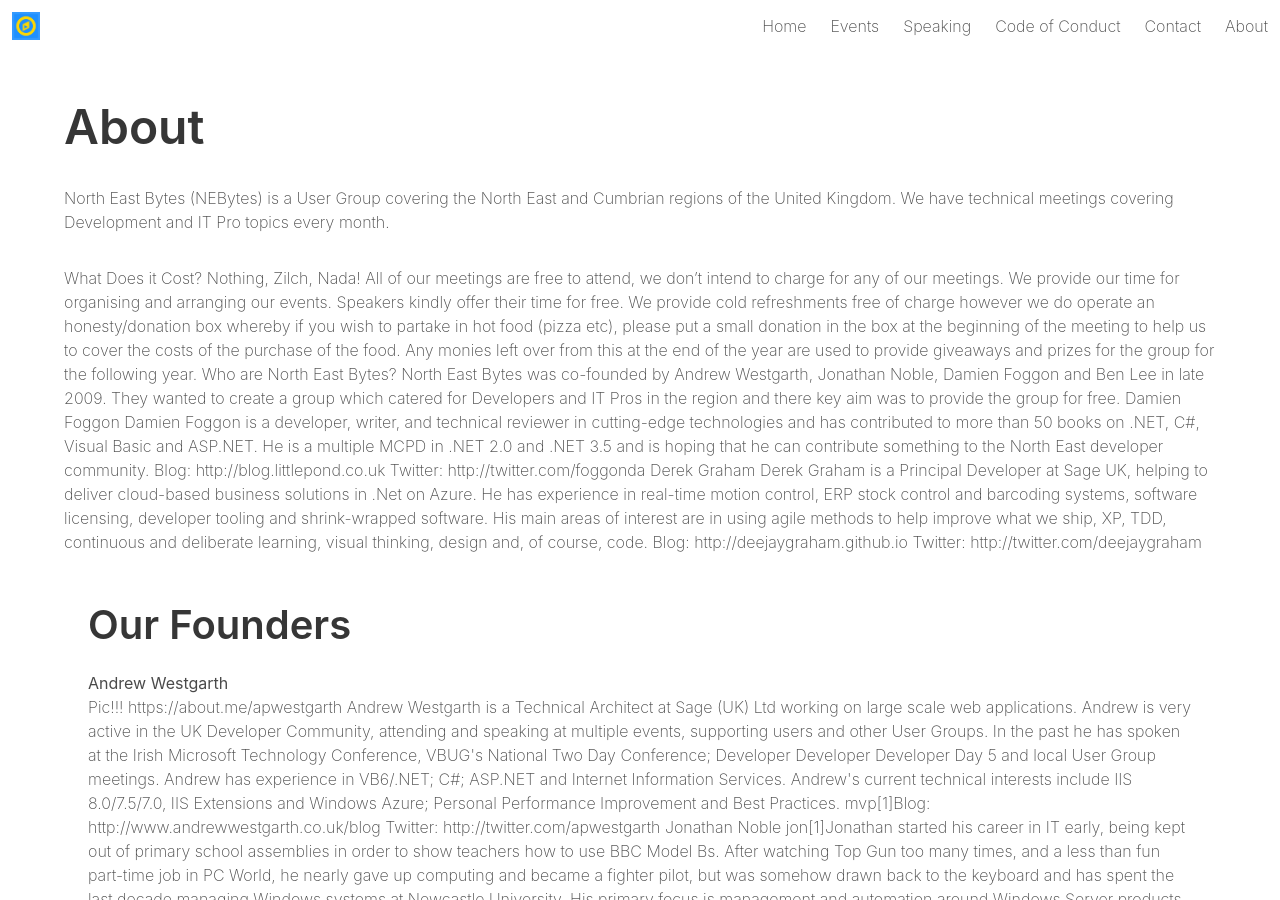
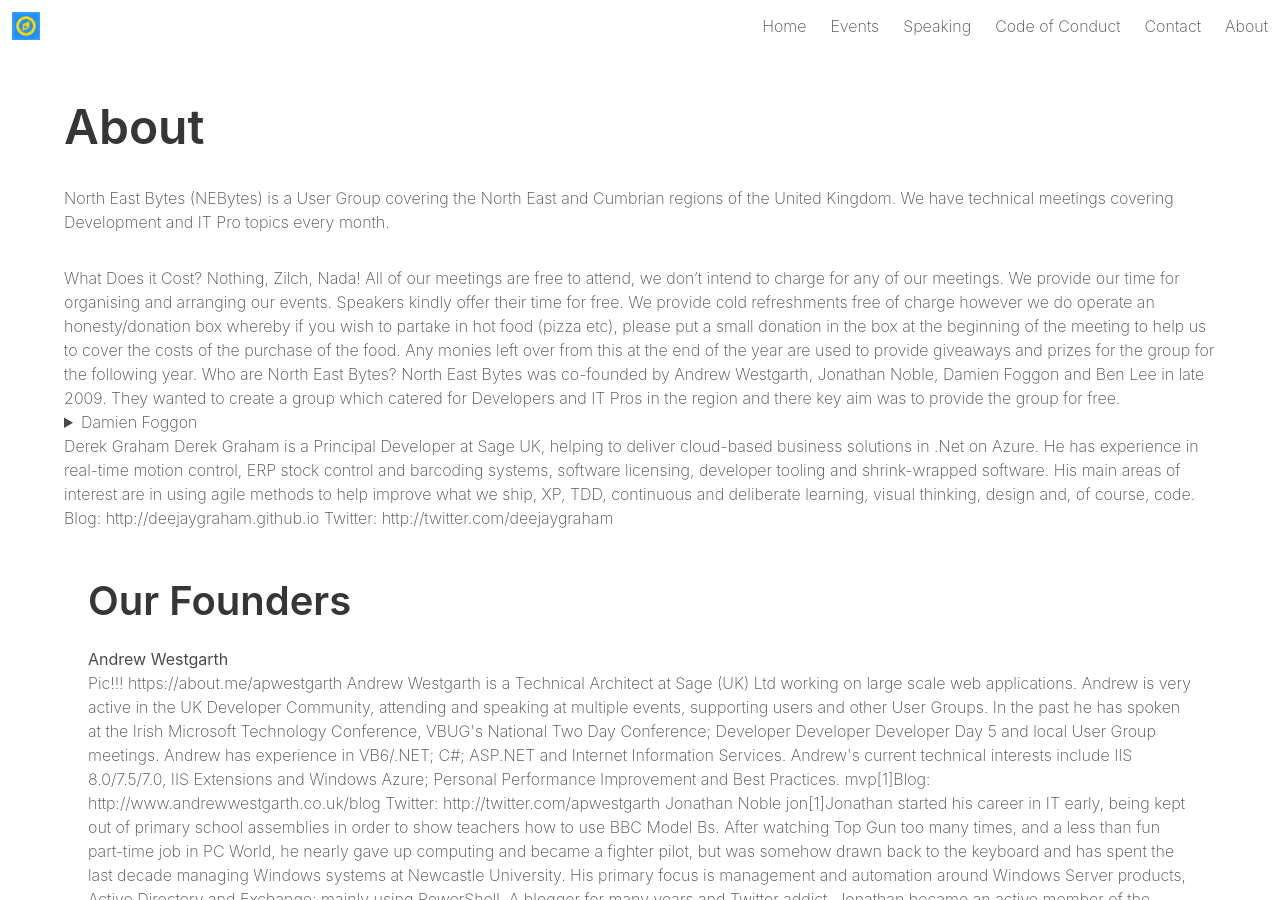
Before and after one commit to ne-bytes/ne-bytes.github.io, a Jekyll site: the page built from about.md, in a window 1280 px wide and 900 px high. Built offline with Jekyll 4.4.1, drawn with Linux system fonts in a browser that asks for light colours.

Commit message:
new files

```diff
--- a/_includes/navbar.html
+++ b/_includes/navbar.html
@@ -1,4 +1,4 @@
-<nav id="navbar" class="navbar is-fixed-top" role="navigation" aria-label="main navigation">
+<nav id="navbar" class="navbar is-fixed-top is-transparent" role="navigation" aria-label="main navigation">
   <div class="navbar-brand">
     <a class="navbar-item" href="{{ site.url }}">
       <img src="{{ site.url }}/images/logo.webp" alt="NE Bytes: Microsoft Technology Usergroup in the North East of England">
--- a/about.html
+++ b/about.md
@@ -36,12 +36,18 @@ North East Bytes was co-founded by Andrew Westgarth, Jonathan Noble, Damien Fogg
 
 
 
-Damien Foggon
+<details>
+  <summary>Damien Foggon</summary>
+  Damien Foggon is a developer, writer, and technical reviewer in cutting-edge technologies and has contributed to more than 50 books on .NET, C#, Visual Basic and ASP.NET. He is a multiple MCPD in .NET 2.0 and .NET 3.5 and is hoping that he can contribute something to the North East developer community.
 
-Damien Foggon is a developer, writer, and technical reviewer in cutting-edge technologies and has contributed to more than 50 books on .NET, C#, Visual Basic and ASP.NET. He is a multiple MCPD in .NET 2.0 and .NET 3.5 and is hoping that he can contribute something to the North East developer community.
+  <ol>
+    <li>Blog: http://blog.littlepond.co.uk
+      Twitter: http://twitter.com/foggonda
+    </li>
+    <li></li>
+  </ol>
+</details>
 
-Blog: http://blog.littlepond.co.uk
-Twitter: http://twitter.com/foggonda
 
 
 
```
Also changed, not shown: contact.md (added), events.md (added), speaking.md (added).
